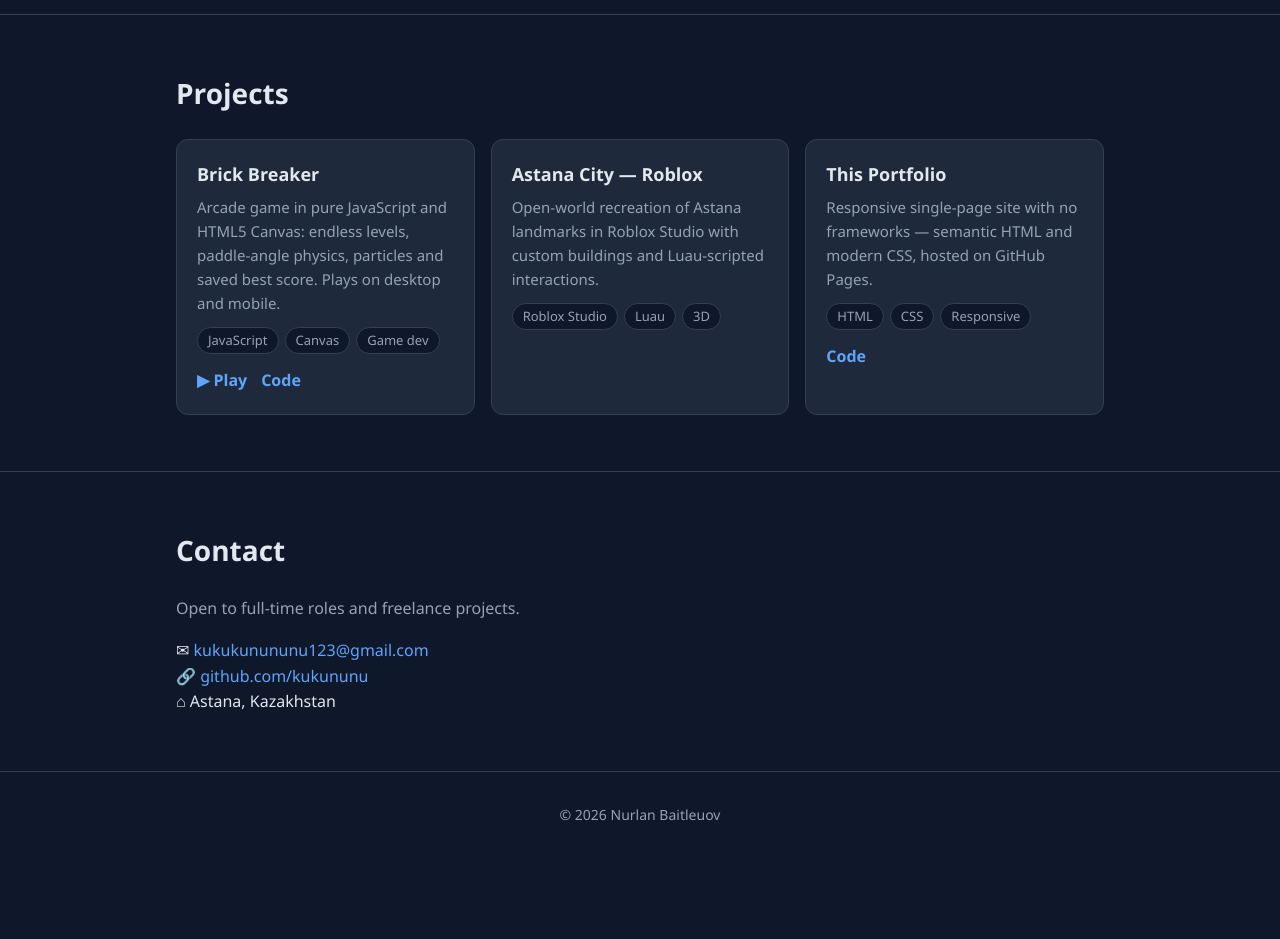
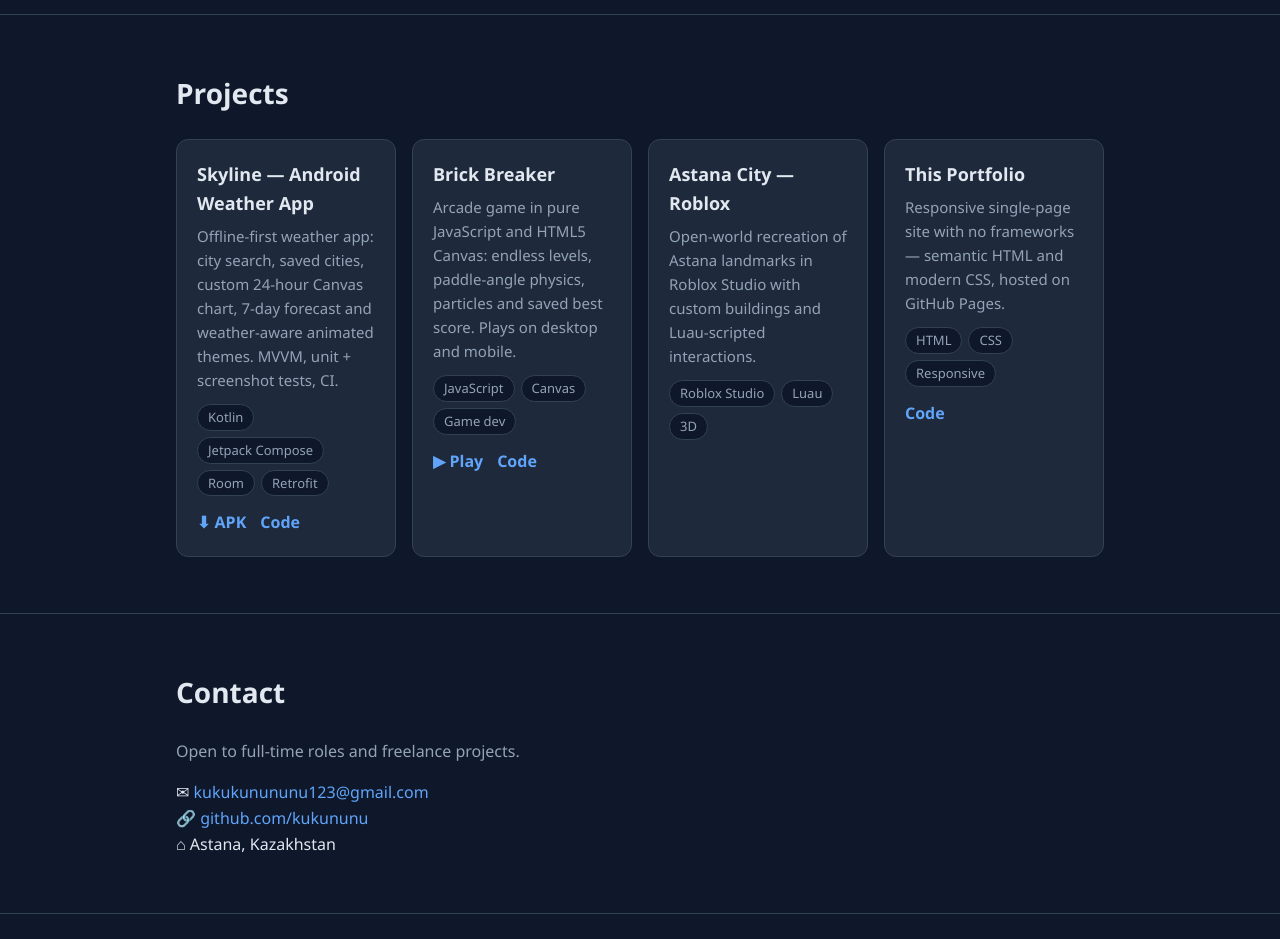
Before and after one commit to kukununu/kukununu.github.io, a plain HTML site: page index.html in a window 1280 px wide. Shown: the part 900-1839 px from the top of the page. Before the commit the page ends 1758 px from the top, so only its background shows below. Drawn offline with Linux system fonts and the light colour scheme.

Commit message:
Add Skyline Android app to projects

```diff
--- a/index.html
+++ b/index.html
@@ -78,6 +78,12 @@
     <h2>Projects</h2>
     <div class="grid">
       <div class="card">
+        <h3>Skyline — Android Weather App</h3>
+        <p>Offline-first weather app: city search, saved cities, custom 24-hour Canvas chart, 7-day forecast and weather-aware animated themes. MVVM, unit + screenshot tests, CI.</p>
+        <div class="tags"><span>Kotlin</span><span>Jetpack Compose</span><span>Room</span><span>Retrofit</span></div>
+        <a class="more" href="https://github.com/kukununu/skyline/releases/latest">⬇ APK</a><a class="more" href="https://github.com/kukununu/skyline">Code</a>
+      </div>
+      <div class="card">
         <h3>Brick Breaker</h3>
         <p>Arcade game in pure JavaScript and HTML5 Canvas: endless levels, paddle-angle physics, particles and saved best score. Plays on desktop and mobile.</p>
         <div class="tags"><span>JavaScript</span><span>Canvas</span><span>Game dev</span></div>
```
